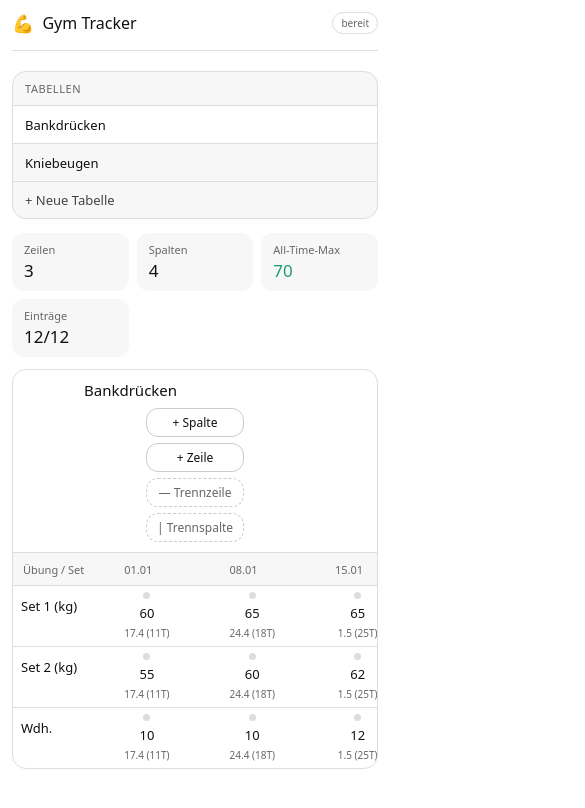
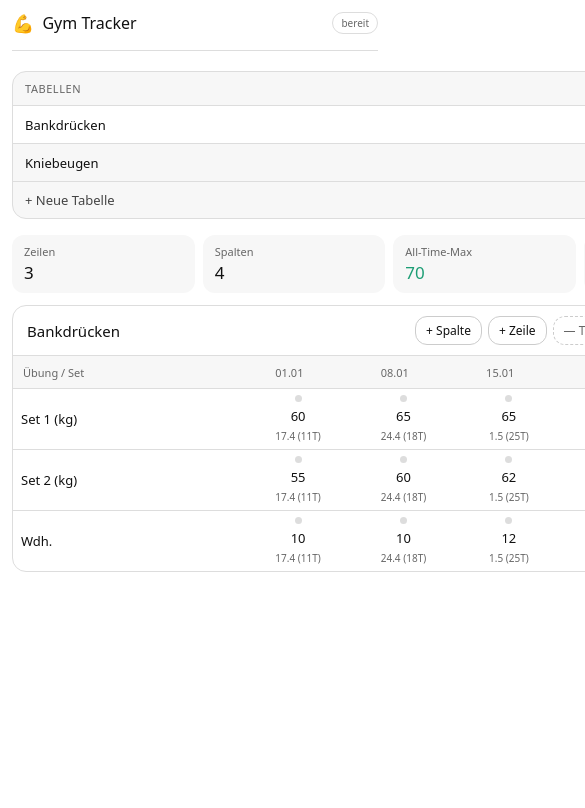
Before and after one commit to MatthiasFPV/testgym, a plain HTML site: page index.html in a window 390 px wide. Shown: the top 808 px of the page, 585 px wide, since content can reach past the window. Drawn offline with Linux system fonts and the light colour scheme.

```diff
--- a/index.html
+++ b/index.html
@@ -12,10 +12,7 @@
 .app-title{font-size:17px;font-weight:500}
 .save-pill{font-size:11px;color:var(--color-text-tertiary,#666);padding:3px 10px;border-radius:20px;border:0.5px solid var(--color-border-tertiary,#ddd)}
 .layout{display:grid;grid-template-columns:190px 1fr;gap:16px;align-items:start}
-@media(max-width:580px){
-  .layout{display:block;grid-template-columns:1fr}
-  .sidebar{margin-bottom:14px}
-}
+@media(max-width:580px){.layout{grid-template-columns:1fr}}
 @media(max-width:720px){
   .app{padding:0.75rem 0.75rem 1.5rem}
   .topbar{flex-wrap:wrap;gap:8px}
@@ -24,32 +21,26 @@
   .save-pill{font-size:10px;padding:3px 8px}
   .sidebar{border-radius:12px}
   .sidebar-head{padding:8px 10px}
-  .table-list{max-height:220px;overflow-y:auto}
-  .table-item{padding:10px 12px;font-size:12px}
+  .table-item{padding:8px 10px;font-size:12px}
   .add-t-btn{padding:10px 12px;font-size:12px}
   .stats-row{grid-template-columns:repeat(2,minmax(90px,1fr));gap:6px;margin-bottom:10px}
   .stat{padding:8px 10px}
-  .card-head{padding:10px 12px;flex-direction:column;align-items:stretch}
-  .card-actions{gap:8px;flex-direction:column;align-items:stretch}
-  .card-actions .btn{width:100%;text-align:center}
+  .card-head{padding:10px 12px}
   .card-title-input{font-size:14px}
-  .btn{padding:8px 10px;font-size:12px}
-  .table-wrap{overflow-x:auto;-webkit-overflow-scrolling:touch}
-  .th, td{padding:8px 10px}
-  .th-inner{gap:4px}
-  .col-inp{width:100%;max-width:92px}
-  .row-label{flex-direction:column;align-items:flex-start;gap:4px}
-  .row-name-inp{font-size:13px;min-width:0;width:100%}
-  .cell-wrap{gap:4px}
-  .cell-input{width:100%;max-width:92px;font-size:13px}
+  .card-actions{gap:5px}
+  .btn{padding:6px 8px;font-size:11px}
+  .th, td{padding:6px 8px}
+  .th-inner{gap:2px}
+  .col-inp{width:100%;max-width:72px}
+  .row-name-inp{font-size:12px;min-width:0}
+  .cell-wrap{gap:1px}
+  .cell-input{width:100%;max-width:72px;font-size:12px}
   .cell-date{font-size:9px}
   .max-val{font-size:12px;padding:5px 8px}
-  .chart-icon{padding:8px;font-size:12px}
+  .chart-icon{padding:6px;font-size:12px}
   .chart-panel, .modal{width:calc(100% - 1.5rem);max-width:100%}
   .modal{padding:1rem}
   .chart-body{padding:10px}
-  .chart-tabs{overflow-x:auto}
-  .chart-tab{white-space:nowrap}
 }
 .sidebar{background:var(--color-background-secondary,#f7f7f7);border-radius:var(--border-radius-lg,14px);border:0.5px solid var(--color-border-tertiary,#ddd);overflow:hidden}
 .sidebar-head{padding:9px 12px;font-size:11px;font-weight:500;color:var(--color-text-tertiary,#666);letter-spacing:.05em;text-transform:uppercase;border-bottom:0.5px solid var(--color-border-tertiary,#ddd)}
```
